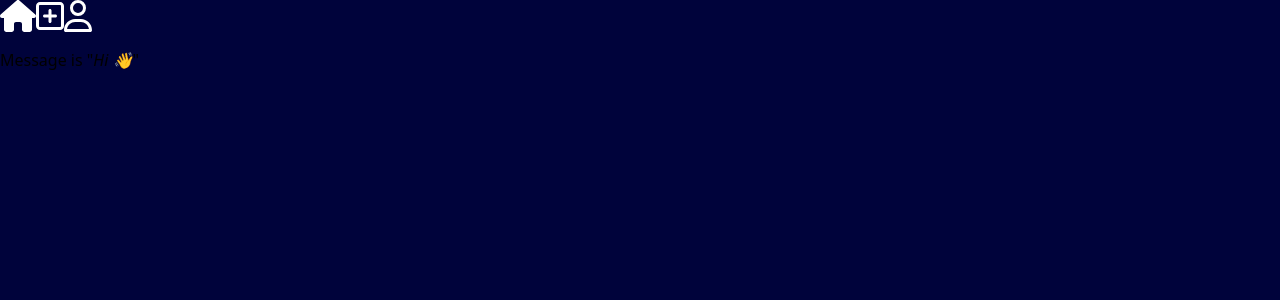
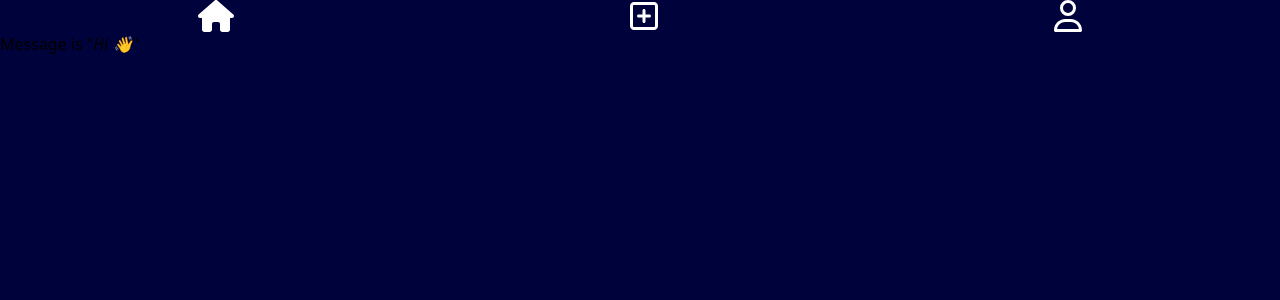
Before and after one commit to breadscorner/SST-Vite-CSharp, a React (Vite) app in the folder packages/web/: page / in a window 1280 px wide. Shown: the top 300 px of the page. Built offline with nearby package versions, Linux system fonts and the light colour scheme.

Commit message:
remove unused styling

```diff
--- a/packages/web/package.json
+++ b/packages/web/package.json
@@ -25,6 +25,7 @@
     "eslint-plugin-react-hooks": "^4.6.0",
     "eslint-plugin-react-refresh": "^0.4.5",
     "typescript": "^5.2.2",
-    "vite": "^5.1.6"
+    "vite": "^5.1.6",
+    "autoprefixer": "^10.4.0"
   }
 }
--- a/packages/web/src/App.tsx
+++ b/packages/web/src/App.tsx
@@ -12,10 +12,10 @@ function App() {
 
   return (
     <div>
-      <div className="flex">
+      <div>
       <NavBar />
       </div>
-      <div className="card">
+      <div>
         <button onClick={onClick}>
           Message is "<i>{message}</i>"
         </button>
--- a/packages/web/src/components/navbar.tsx
+++ b/packages/web/src/components/navbar.tsx
@@ -5,9 +5,8 @@ import NavProIcon from "./icons/nav-pro-icon";
 export default function NavBar() {
 
   return (
-    <div>
-      <nav className="mb-4">
-        <ul className="flex">
+      <nav>
+        <ul>
           <li>
             <a href="/">
               <NavHomeIcon />
@@ -25,6 +24,5 @@ export default function NavBar() {
           </li>
         </ul>
       </nav>
-    </div>
   );
 }
--- /dev/null
+++ b/packages/web/tailwind.config.js
@@ -0,0 +1,8 @@
+/** @type {import('tailwindcss').Config} */
+export default {
+  content: [],
+  theme: {
+    extend: {},
+  },
+  plugins: [],
+}
```
